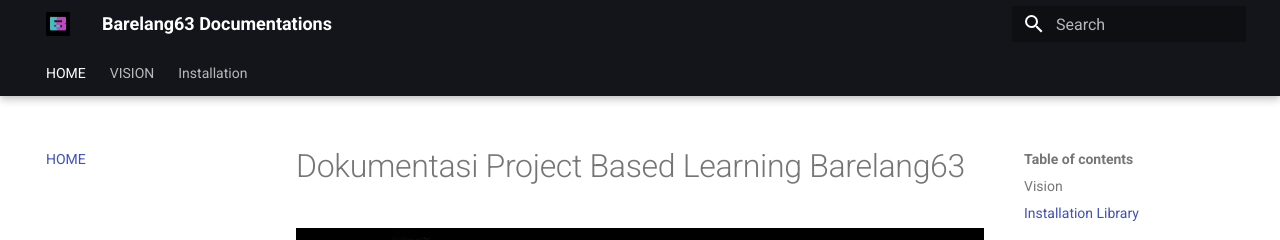
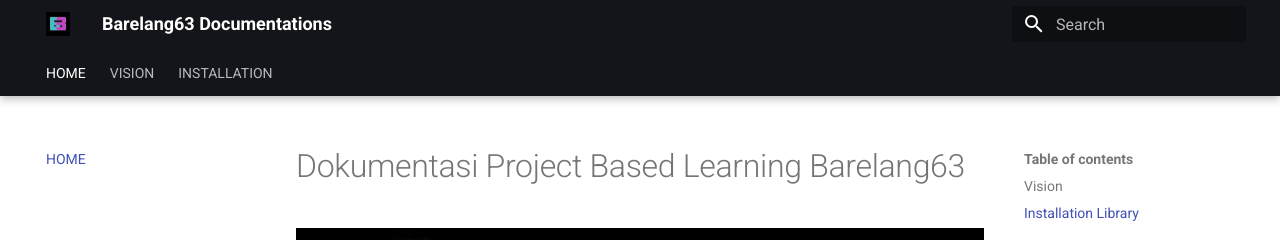
Before and after one commit to Barelang63-BRAIL/Barelang63-Dokumentasi, an MkDocs documentation site: the page built from docs/index.md, in a window 1280 px wide. Shown: the top 240 px of the page. Built offline with MkDocs 1.6.1 and Material for MkDocs 9.7.7, drawn with Linux system fonts in a browser that asks for light colours; part of the change alters nothing that is shown.

```diff
--- a/mkdocs.yml
+++ b/mkdocs.yml
@@ -33,5 +33,5 @@ nav:
     - Record Menggunakan ZED Camera: VISION/record_zed.md
     - Install ZED SDK: VISION/install_zed_sdk.md
 
-  - Installation:
+  - INSTALLATION:
     - Install All Package Robot: INSTALL/install_all.md
```
